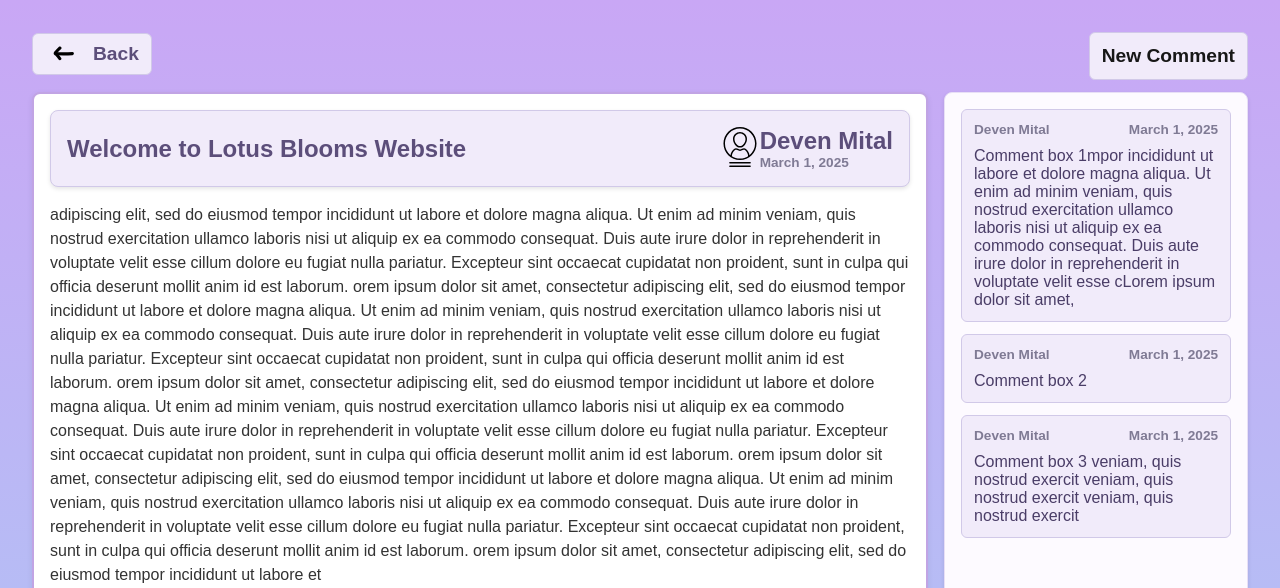
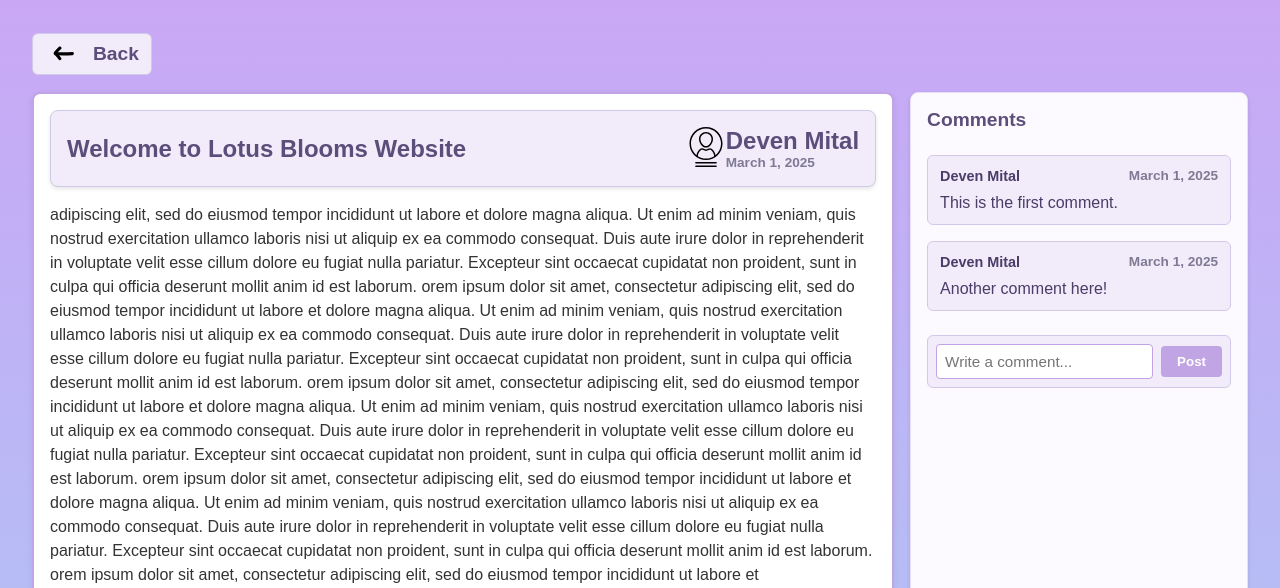
Before and after one commit to laurguo/lotus-bloom-forum, a Next.js app: page /site/1/1 in a window 1280 px wide. Shown: the top 588 px of the page. Built offline with nearby package versions, Linux system fonts and the light colour scheme.

Commit message:
added the comment bar functionality and it also is able to scroll through comments

```diff
--- a/app/components/CommentTab.js
+++ b/app/components/CommentTab.js
@@ -1,35 +1,74 @@
 "use client";
 
 import { useState } from "react";
+import styles from "./CommentTab.module.css"; // Create this CSS module for styling
 
-export default function CommentBar() {
-  const [comment, setComment] = useState("");
+export default function CommentTab() {
+  const [comments, setComments] = useState([
+    {
+      id: 1,
+      author: "Deven Mital",
+      date: "March 1, 2025",
+      text: "This is the first comment.",
+    },
+    {
+      id: 2,
+      author: "Deven Mital",
+      date: "March 1, 2025",
+      text: "Another comment here!",
+    },
+  ]);
+  const [newComment, setNewComment] = useState("");
 
-  const handleSubmit = async (e) => {
-    e.preventDefault();
-    await fetch("/api/comments", {
-      method: "POST",
-      body: JSON.stringify({ comment }),
-      headers: { "Content-Type": "application/json" },
-    });
-    setComment("");
+  const handleSubmit = () => {
+    if (newComment.trim() === "") return;
+
+    const newEntry = {
+      id: Date.now(),
+      author: "Deven Mital", // Hardcoded for now
+      date: new Date().toLocaleDateString("en-US", {
+        year: "numeric",
+        month: "long",
+        day: "numeric",
+      }),
+      text: newComment.trim(),
+    };
+
+    setComments([...comments, newEntry]);
+    setNewComment("");
+  };
+
+  const handleKeyPress = (e) => {
+    if (e.key === "Enter") handleSubmit();
   };
 
   return (
-    <form onSubmit={handleSubmit} className="flex items-center gap-2">
-      <input
-        type="text"
-        value={comment}
-        onChange={(e) => setComment(e.target.value)}
-        placeholder="Write a comment..."
-        className="border rounded-lg px-4 py-2 w-full"
-      />
-      <button
-        type="submit"
-        className="bg-blue-500 text-white px-4 py-2 rounded-lg"
-      >
-        Post
-      </button>
-    </form>
+    <div className={styles.commentTabContainer}>
+      <h2 className={styles.header}>Comments</h2>
+      <div className={styles.allStuff}>
+        <div className={styles.commentsList}>
+          {comments.map((comment) => (
+            <div key={comment.id} className={styles.commentBox}>
+              <div className={styles.commentTag}>
+                <h3>{comment.author}</h3>
+                <h4>{comment.date}</h4>
+              </div>
+              <p>{comment.text}</p>
+            </div>
+          ))}
+        </div>
+
+        <div className={styles.commentInput}>
+          <input
+            type="text"
+            placeholder="Write a comment..."
+            value={newComment}
+            onChange={(e) => setNewComment(e.target.value)}
+            onKeyPress={handleKeyPress}
+          />
+          <button onClick={handleSubmit}>Post</button>
+        </div>
+      </div>
+    </div>
   );
 }
--- a/app/components/CommentTab.module.css
+++ b/app/components/CommentTab.module.css
@@ -0,0 +1,106 @@
+.commentTabContainer {
+  display: flex; /* Make this a flex container */
+  flex-direction: column;
+  background-color: #fdfaff;
+  border: 1px solid #e8dff6;
+  border-radius: 8px;
+  padding: 1rem;
+  box-shadow: 0 2px 4px rgba(0, 0, 0, 0.1);
+  max-height: 100vh;
+  gap: 1rem;
+}
+
+.header {
+  font-size: 1.2rem;
+  font-weight: 600;
+  color: #5c4e7a;
+  margin-bottom: 0.5rem;
+}
+
+/* Scrollable comment list */
+.commentsList {
+  flex: 1;
+  max-height: 70vh;
+  overflow-y: auto;
+  display: flex;
+  flex-direction: column;
+  gap: 1rem;
+  margin-bottom: 0.5rem;
+}
+
+/* Individual comment box */
+.commentBox {
+  display: flex;
+  flex-direction: column;
+  background-color: #f1ebfa;
+  border: 1px solid #d1c9e8;
+  border-radius: 6px;
+  padding: 0.75rem;
+}
+
+/* User & date row */
+.commentTag {
+  display: flex;
+  flex-direction: row;
+  justify-content: space-between;
+}
+
+.commentTag h3 {
+  margin: 0;
+  font-size: 0.9rem;
+  color: #4a3d67;
+}
+
+.commentTag h4 {
+  margin: 0;
+  font-size: 0.85rem;
+  color: #7f7a94;
+}
+
+/* Comment text */
+.commentBox p {
+  margin: 0;
+  padding-top: 10px;
+  color: #4a3d67;
+}
+
+/* New comment input section */
+.commentInput {
+  display: flex;
+  flex-direction: row;
+  gap: 0.5rem;
+  background-color: #f1ebfa;
+  border: 1px solid #d1c9e8;
+  border-radius: 6px;
+  padding: 0.5rem;
+  align-items: center;
+}
+
+.commentInput input {
+  flex: 1;
+  padding: 0.5rem;
+  border: 1px solid #c1a4e4;
+  border-radius: 4px;
+  outline: none;
+  font-size: 0.95rem;
+}
+
+.commentInput button {
+  background-color: #c1a4e4;
+  border: none;
+  padding: 0.5rem 1rem;
+  border-radius: 4px;
+  color: white;
+  font-weight: bold;
+  cursor: pointer;
+  transition: background-color 0.2s ease;
+}
+
+.commentInput button:hover {
+  background-color: #a88ad2;
+}
+.allStuff {
+  display: flex;
+  flex-direction: column;
+  gap: 1rem;
+}
--- a/app/site/[site]/[post_id]/page.js
+++ b/app/site/[site]/[post_id]/page.js
@@ -9,7 +9,7 @@
 
 import Image from "next/image";
 import styles from "./page.module.css";
-import { useState } from "react";
+import CommentTab from "@/app/components/CommentTab";
 
 export default async function PostPage({ params }) {
   const p = await params;
@@ -24,10 +24,6 @@ export default async function PostPage({ params }) {
             <Image src={"/back2.svg"} alt="Back" width={40} height={40} />
             <h1>Back</h1>
           </a>
-        </div>
-
-        <div className={styles.new_comment}>
-          <h1>New Comment</h1>
         </div>
       </div>
 
@@ -84,37 +80,7 @@ export default async function PostPage({ params }) {
           <img src={"random image"} />
         </div>
 
-        <div className={styles.comments}>
-          <div id={styles.box1}>
-            <div className={styles.commentTag}>
-              <h2>Deven Mital </h2>
-              <h2> March 1, 2025 </h2>
-            </div>
-            <p>
-              Comment box 1mpor incididunt ut labore et dolore magna aliqua. Ut
-              enim ad minim veniam, quis nostrud exercitation ullamco laboris
-              nisi ut aliquip ex ea commodo consequat. Duis aute irure dolor in
-              reprehenderit in voluptate velit esse cLorem ipsum dolor sit amet,
-            </p>
-          </div>
-          <div id={styles.box2}>
-            <div className={styles.commentTag}>
-              <h2>Deven Mital </h2>
-              <h2> March 1, 2025 </h2>
-            </div>
-            <p>Comment box 2</p>
-          </div>
-          <div id={styles.box3}>
-            <div className={styles.commentTag}>
-              <h2>Deven Mital </h2>
-              <h2> March 1, 2025 </h2>
-            </div>
-            <p>
-              Comment box 3 veniam, quis nostrud exercit veniam, quis nostrud
-              exercit veniam, quis nostrud exercit
-            </p>
-          </div>
-        </div>
+        <CommentTab />
       </div>
     </div>
   );
```
